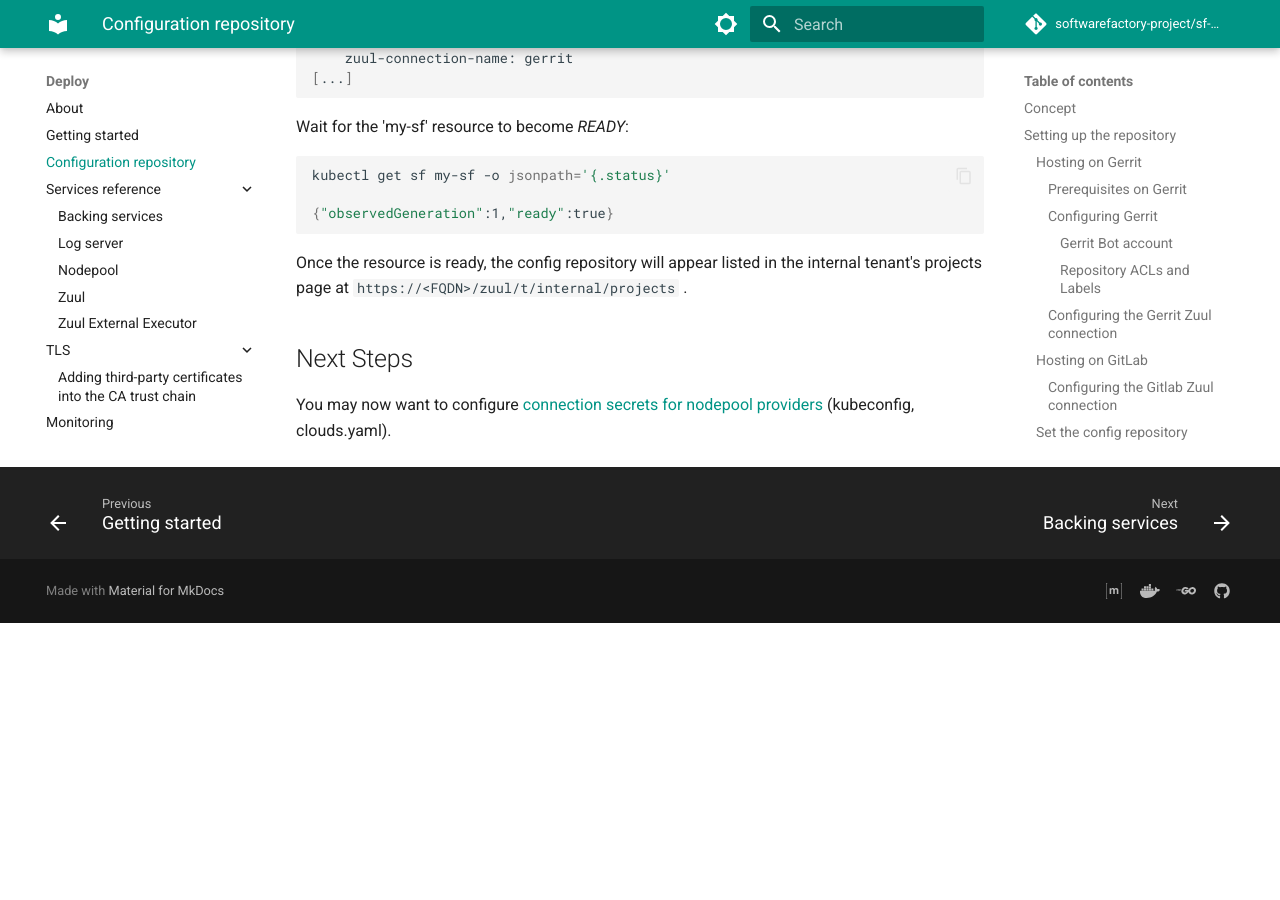
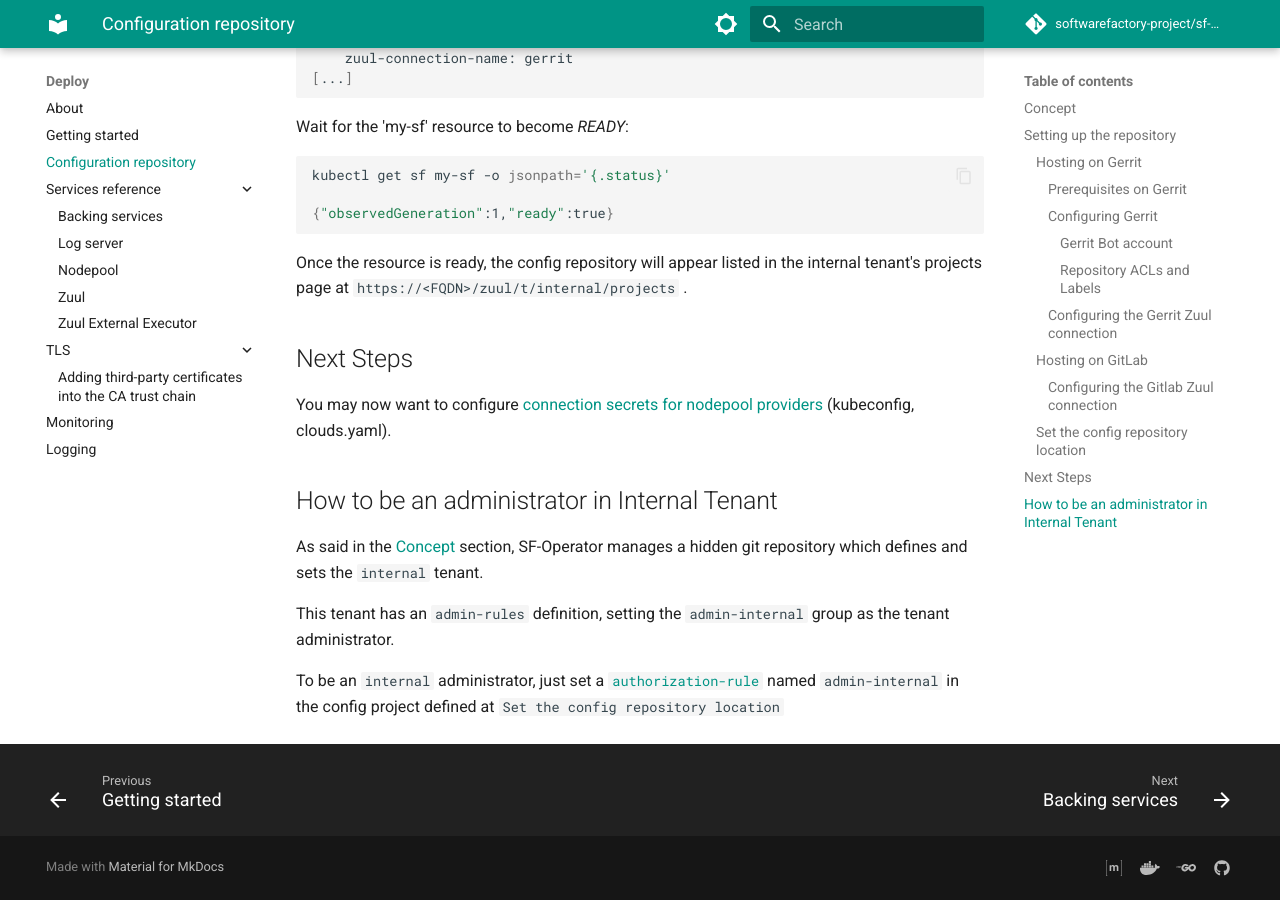
Before and after one commit to softwarefactory-project/sf-operator, an MkDocs documentation site: the page built from doc/deployment/config_repository.md, in a window 1280 px wide and 900 px high, scrolled down 5314 px. Built offline with MkDocs 1.6.1 and Material for MkDocs 9.7.7, drawn with Linux system fonts in a browser that asks for light colours; comment, search, counter and statistics services are not loaded; before the commit the page ends 5937 px from its top, so only the background shows below that.

Commit message:
Set an admin-rule for internal tenant administrator
This change adds an admin-rule named admin in the internal
tenant configuration.

Change-Id: I38a2224f25549cab561d97372fa49d2bea55dc7b

```diff
--- a/doc/deployment/config_repository.md
+++ b/doc/deployment/config_repository.md
@@ -232,3 +232,12 @@
 ## Next Steps
 
 You may now want to configure [connection secrets for nodepool providers](./nodepool.md) (kubeconfig, clouds.yaml).
+
+## How to be an administrator in Internal Tenant
+
+As said in the [Concept](#concept) section, SF-Operator manages a hidden git repository which defines and sets the
+`internal` tenant.
+
+This tenant has an `admin-rules` definition, setting the `admin-internal` group as the tenant administrator.
+
+To be an `internal` administrator, just set a [`authorization-rule`](https://zuul-ci.org/docs/zuul/latest/tenants.html#authorization-rule) named `admin-internal` in the config project defined at `Set the config repository location`
--- a/doc/reference/CHANGELOG.md
+++ b/doc/reference/CHANGELOG.md
@@ -5,6 +5,9 @@
 ## [in development]
 
 ### Added
+
+- zuul - add admin-rule for internal tenant
+
 ### Removed
 ### Changed
 ### Fixed
```
Also changed, not shown: 1 other file.
